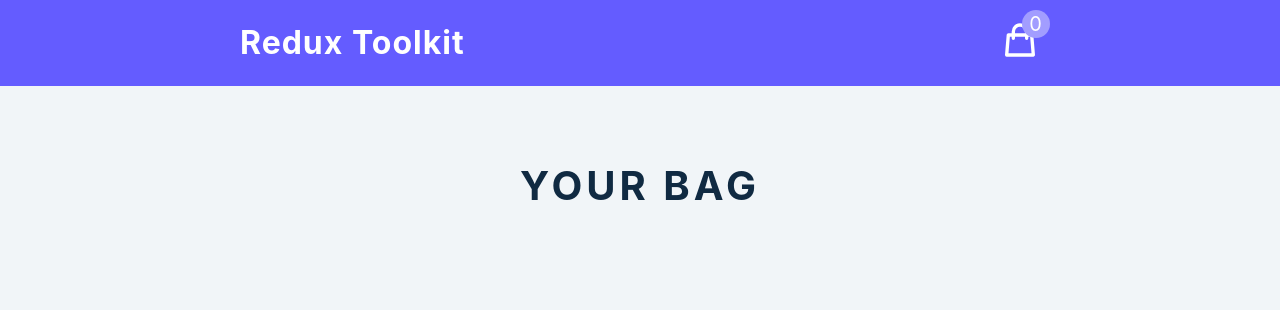
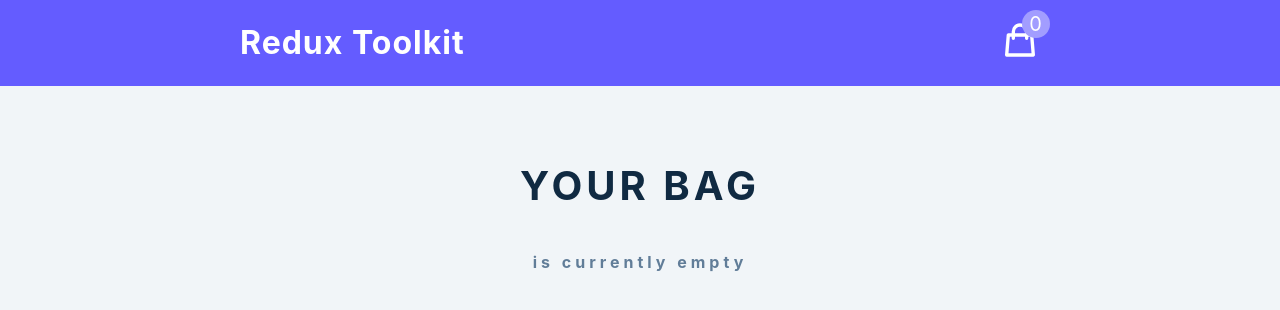
Before and after one commit to MastooraTurkmen/Redux-Project, a React (Create React App) app: page / in a window 1280 px wide. Shown: the top 310 px of the page. Built offline with nearby package versions, Linux system fonts and the light colour scheme.

Commit message:
redux cartContainer amount

```diff
--- a/src/component/CartContainer.js
+++ b/src/component/CartContainer.js
@@ -9,7 +9,7 @@
             <section className="cart">
                 <header>
                     <h2>Your bag</h2>
-                    <h4 className="empty-cart"></h4>
+                    <h4 className="empty-cart">is currently empty</h4>
                 </header>
             </section>
         )
```
